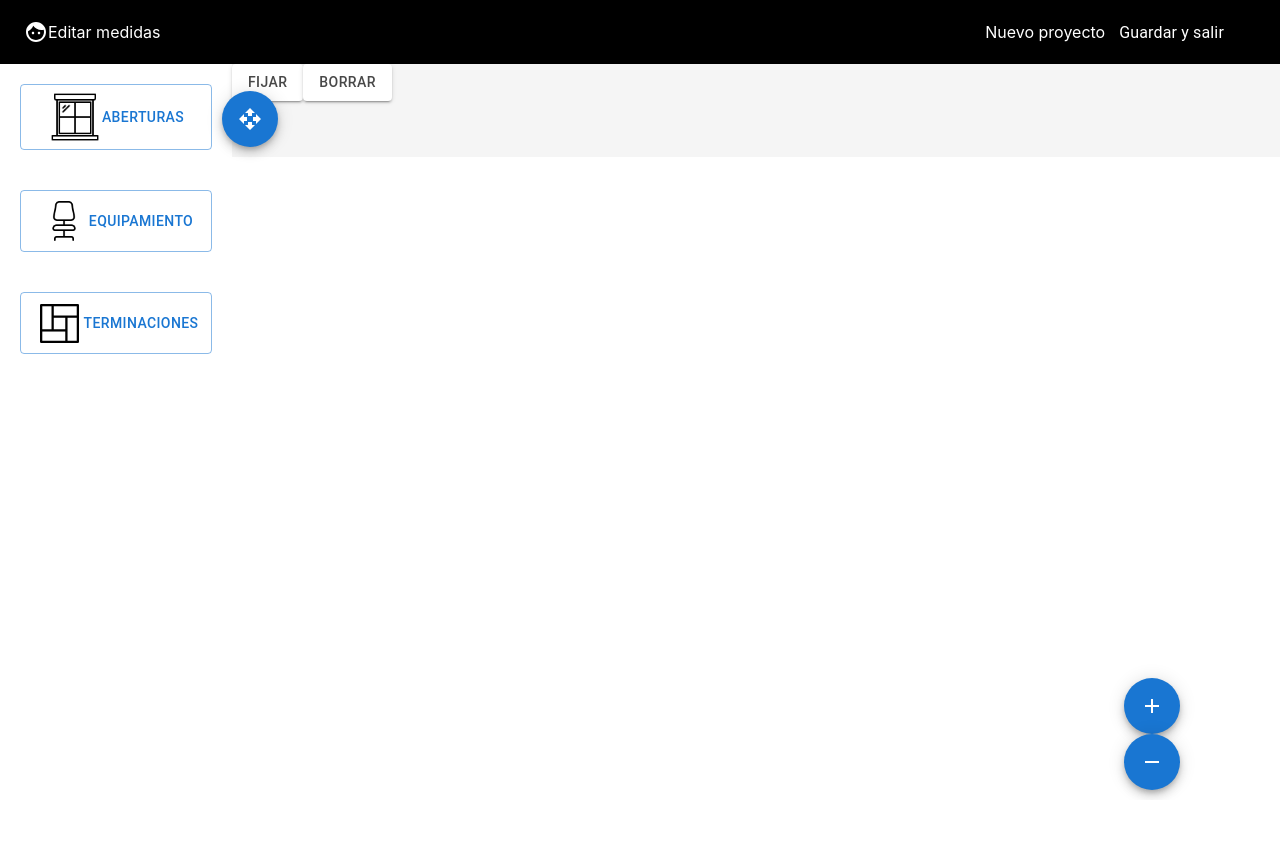
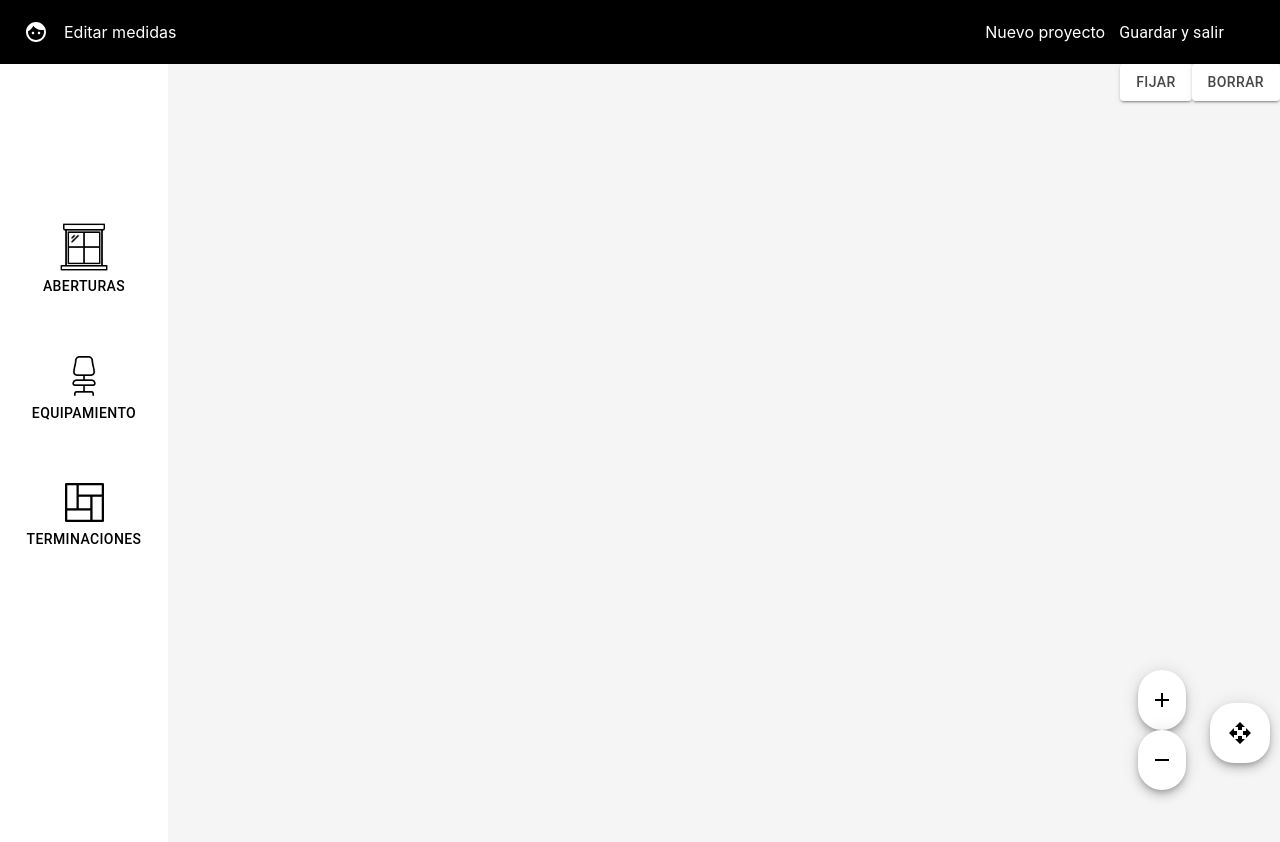
Before and after one commit to mateogioia/reactchallenge, a React (Create React App) app in the folder reactchallenge/: page / in a window 1280 px wide. Both pictures are taken after a click on the button "ABERTURAS". Shown: the top 842 px of the page. Before the commit the page ends 800 px from the top, so only its background shows below. Built offline with nearby package versions, Linux system fonts and the light colour scheme; no server answers.

Commit message:
css fixes done

```diff
--- a/reactchallenge/src/App.js
+++ b/reactchallenge/src/App.js
@@ -1,10 +1,10 @@
-import './App.css';
-import Navbar from './components/Navbar';
-import Home from './pages/Home';
+import "./App.css";
+import Navbar from "./components/Navbar";
+import Home from "./pages/Home";
 
 function App() {
   return (
-    <div>
+    <div style={{ height: "100vh" }}>
       <Navbar />
       <Home />
     </div>
--- a/reactchallenge/src/components/Navbar.js
+++ b/reactchallenge/src/components/Navbar.js
@@ -1,19 +1,20 @@
 import { AppBar, MenuItem, Select, Toolbar, Typography } from "@mui/material";
-import FaceIcon from '@mui/icons-material/Face';
+import FaceIcon from "@mui/icons-material/Face";
 import { useState } from "react";
 
 function Navbar() {
-    const [saveMode, setSaveMode] = useState("Guardar y salir");
+  const [saveMode, setSaveMode] = useState("Guardar y salir");
 
-    const handleSaveModeChange = (event) => {
-        setSaveMode(event.target.value);
-      };
+  const handleSaveModeChange = (event) => {
+    setSaveMode(event.target.value);
+  };
 
   return (
-    <AppBar position="static" style={{backgroundColor: '#000000'}}>
+    <AppBar position="static" style={{ backgroundColor: "#000000" }}>
       <Toolbar>
         <FaceIcon />
         <Typography
+          padding={2}
           variant="h10"
           noWrap
           component="div"
@@ -27,7 +28,7 @@ function Navbar() {
           name="save"
           value={saveMode}
           onChange={handleSaveModeChange}
-          style={{color: '#FFFFFF', borderColor: '#FFFFFF'}}
+          style={{ color: "#FFFFFF" }}
         >
           <MenuItem value={"Guardar y salir"}>Guardar y salir</MenuItem>
           <MenuItem value={"Salir sin guardar"}>Salir sin guardar</MenuItem>
--- a/reactchallenge/src/components/Sidenav.js
+++ b/reactchallenge/src/components/Sidenav.js
@@ -4,11 +4,6 @@ import DrawerDetail from "./DrawerDetail";
 
 function Sidenav(props) {
   const [isDrawerOpen, setIsDrawerOpen] = useState(false);
-  const [clickedButtons, setClickedButtons] = useState({
-    apertures: false,
-    equipment: false,
-    completion: false,
-  });
   const [aperturesData, setAperturesData] = useState();
   const [equipmentData, setEquipmentData] = useState();
   const [completionData, setCompletionData] = useState();
@@ -19,11 +14,6 @@ function Sidenav(props) {
 
   const handleAperturesClick = async () => {
     props.setHideButtons(false);
-    // setClickedButtons({
-    //   apertures: !clickedButtons.apertures,
-    //   equipment: false,
-    //   completion: false,
-    // });
 
     setDisplayDetail({
       title: "Aberturas",
@@ -48,11 +38,6 @@ function Sidenav(props) {
 
   const handleEquipmentClick = async () => {
     props.setHideButtons(false);
-    // setClickedButtons({
-    //   apertures: false,
-    //   equipment: !clickedButtons.equipment,
-    //   completion: false,
-    // });
 
     setDisplayDetail({
       title: "Equipamientos",
@@ -76,11 +61,6 @@ function Sidenav(props) {
 
   const handleCompletionClick = async () => {
     props.setHideButtons(false);
-    // setClickedButtons({
-    //   apertures: false,
-    //   equipment: false,
-    //   completion: !clickedButtons.completion,
-    // });
 
     setDisplayDetail({
       title: "Terminaciones",
@@ -115,15 +95,27 @@ function Sidenav(props) {
         <DrawerDetail title={displayDetail.title} data={displayDetail.data} />
       </Drawer>
       <Stack spacing={5}>
-        <Button variant="outlined" onClick={handleAperturesClick}>
+        <Button
+          style={{ display: "flex", flexDirection: "column", color: "#000000" }}
+          variant="text"
+          onClick={handleAperturesClick}
+        >
           <img src="/Aberturas.png" alt="apertures" />
           Aberturas
         </Button>
-        <Button variant="outlined" onClick={handleEquipmentClick}>
+        <Button
+          style={{ display: "flex", flexDirection: "column", color: "#000000" }}
+          variant="text"
+          onClick={handleEquipmentClick}
+        >
           <img src="/Equipamiento.png" alt="equipment" />
           Equipamiento
         </Button>
-        <Button variant="outlined" onClick={handleCompletionClick}>
+        <Button
+          style={{ display: "flex", flexDirection: "column", color: "#000000" }}
+          variant="text"
+          onClick={handleCompletionClick}
+        >
           <img src="/Terminaciones.png" alt="completion" />
           Terminaciones
         </Button>
--- a/reactchallenge/src/pages/Home.js
+++ b/reactchallenge/src/pages/Home.js
@@ -10,9 +10,13 @@ function Home() {
   const [hideButtons, setHideButtons] = useState(true);
 
   let showButtons = hideButtons ? undefined : (
-    <div>
+    <div style={{ display: "flex" }}>
       <Button
-        style={{ backgroundColor: "#FFFFFF", color: "#484848" }}
+        style={{
+          backgroundColor: "#FFFFFF",
+          color: "#484848",
+          marginLeft: "auto",
+        }}
         variant="contained"
         onClick={() => {
           console.log("attach button clicked");
@@ -33,23 +37,37 @@ function Home() {
   );
 
   return (
-    <>
+    <div style={{ height: "100%" }}>
       <div className={classes.sidenav}>
         <Sidenav setHideButtons={setHideButtons} />
       </div>
-      <div style={{ backgroundColor: "#F5F5F5" }}>
+      <div style={{ backgroundColor: "#F5F5F5", height: "100%" }}>
         {showButtons}
-        <Stack spacing={0} className={classes.fabStack}>
+        <div className={classes.fabStack}>
+          <Stack spacing={0} paddingRight={3}>
             <Fab
+              variant="extended"
+              style={{
+                background: "#ffffff",
+                color: "#000000",
+                height: 60,
+                width: 30,
+              }}
               onClick={() => {
                 console.log("+ button clicked");
               }}
-            color="primary"
               aria-label="zoom-in"
             >
               <AddOutlinedIcon />
             </Fab>
             <Fab
+              variant="extended"
+              style={{
+                background: "#ffffff",
+                color: "#000000",
+                height: 60,
+                width: 30,
+              }}
               onClick={() => {
                 console.log("- button clicked");
               }}
@@ -59,8 +77,15 @@ function Home() {
               <RemoveOutlinedIcon />
             </Fab>
           </Stack>
+          <div style={{ paddingTop: 33 }}>
             <Fab
-        className={classes.expand}
+              variant="extended"
+              style={{
+                background: "#ffffff",
+                color: "#000000",
+                height: 60,
+                width: 60,
+              }}
               onClick={() => {
                 console.log("Expand button clicked");
               }}
@@ -70,7 +95,9 @@ function Home() {
               <OpenWithOutlinedIcon />
             </Fab>
           </div>
-    </>
+        </div>
+      </div>
+    </div>
   );
 }
 
--- a/reactchallenge/src/pages/Home.module.css
+++ b/reactchallenge/src/pages/Home.module.css
@@ -1,19 +1,15 @@
 .sidenav {
   float: left;
-    width: 15%;
-    height: 100%; /* only for demonstration, should be removed */
-    background-color: #FFFFFF;
+  width: 10%;
+  height: 100%;
+  background-color: #ffffff;
   padding: 20px;
-  }
-
-  .expand {
-    position: absolute;
-    bottom: 10px;
-    right: 10px;
+  padding-top: 150px;
 }
 
 .fabStack {
   position: absolute;
   bottom: 10px;
-    right: 100px;
+  right: 10px;
+  display: flex;
 }
```
Lines whose indentation alone changed are shown as unchanged.
